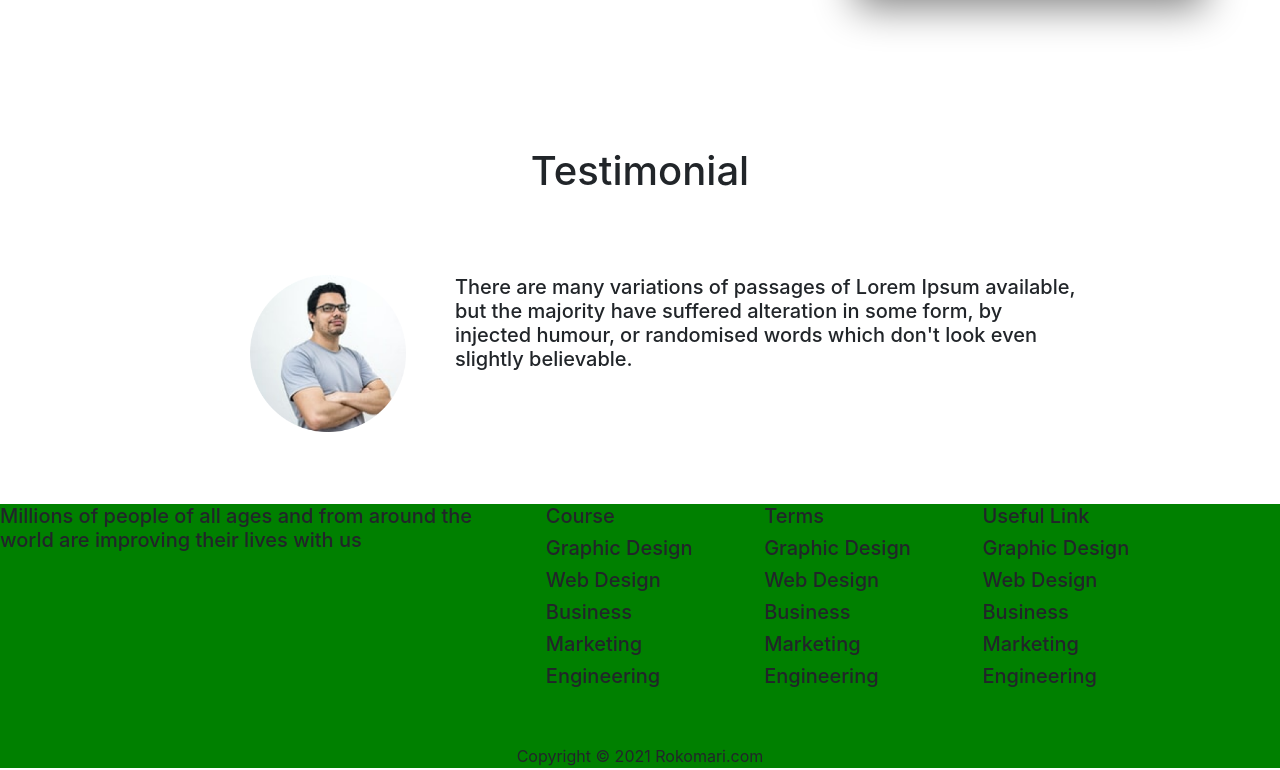
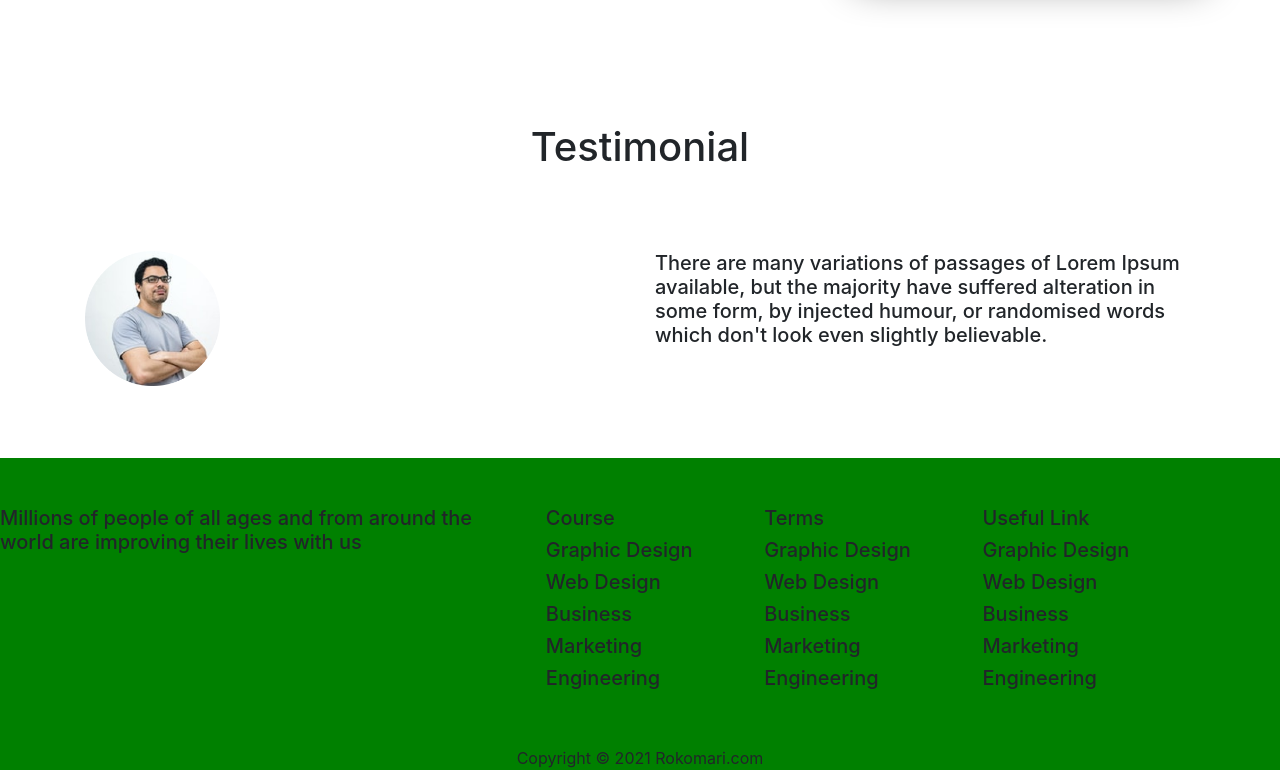
Before and after one commit to juana5/E-School, a plain HTML site: page index.html in a window 1280 px wide. Shown: the part 1531-2301 px from the top of the page. Drawn offline with nearby package versions, Linux system fonts and the light colour scheme.

Commit message:
some e school  resourch coading done

```diff
--- a/index.html
+++ b/index.html
@@ -13,7 +13,7 @@
 </head>
 <body>
 
-   <!-- first part coading start-->
+   <!-- navbar coading start-->
 
   <div class="illustraction" ></div>
     <nav class="navbar navbar-expand-lg navbar-light bg-light">
@@ -44,6 +44,11 @@
         </div>
       </nav>
 
+      <!-- navbar coading end -->
+
+
+ <!-- here illustration coading start -->
+
       <div class="row" >
           <div class="col-md-6 align">
             <h6 class="text-danger"> Are you ready to Learn?</h6>
@@ -59,10 +64,16 @@
 
       </div>
  </div>
- <!-- first part coading end -->
+
+ <!-- here illustration coading start -->
 
 
-  <div class="container" > -->
+
+
+
+   <!-- here ICON settings code start -->
+
+  <div class="container" >
     <div class="row" >
       <div class="col-md-3" >
         <div>
@@ -107,6 +118,11 @@
     </div>
   </div>
 
+  <!-- here ICON settings code end -->
+
+
+
+<!-- here card coading start -->
 
  <div class="container" >
    <b><h1>Online Courses</h1></b>
@@ -146,28 +162,37 @@
   </div>
  </div>
 
-     <div class="container" >
+ <!-- here card coading end-->
+
+
+ <!-- here testimonial step coading start -->
+
+    <div class="container">
       <b><h1>Testimonial</h1></b>
       <br>
       <br>
       <br>
-     </div>
      <div class="row" >
-       <div class="col-md-6 image-content" >
+      <div class="col-md-6 d-flex align-items-center" >
         <img class="d-block w-25" src="images/Photos/Man.png" alt="">
       </div>
-       <div class="col-md-6 second-content" >
+      <div class="col-md-6 d-flex justify-content-end" >
         <h5>There are many variations of passages of Lorem Ipsum available, but the
          majority have suffered alteration in some form, by injected humour,
         or randomised words which don't look even slightly believable.</h5>
       </div>
+     </div>
+    </div>
 
-     </div>
+    <!-- here testimonial step coading end-->
+
      <br>
      <br>
      <br>
 
       <div class="h5-content" >
+        <br>
+        <br>
         <div class="row" >
           <div class="col-md-5" >
             <h5>Millions of people of all ages and from around
@@ -209,6 +234,7 @@
 
 
 
+
     <script src="https://code.jquery.com/jquery-3.2.1.slim.min.js" integrity="sha384-KJ3o2DKtIkvYIK3UENzmM7KCkRr/rE9/Qpg6aAZGJwFDMVNA/GpGFF93hXpG5KkN" crossorigin="anonymous"></script>
     <script src="https://cdnjs.cloudflare.com/ajax/libs/popper.js/1.12.9/umd/popper.min.js" integrity="sha384-ApNbgh9B+Y1QKtv3Rn7W3mgPxhU9K/ScQsAP7hUibX39j7fakFPskvXusvfa0b4Q" crossorigin="anonymous"></script>
     <script src="https://maxcdn.bootstrapcdn.com/bootstrap/4.0.0/js/bootstrap.min.js" integrity="sha384-JZR6Spejh4U02d8jOt6vLEHfe/JQGiRRSQQxSfFWpi1MquVdAyjUar5+76PVCmYl" crossorigin="anonymous"></script>
--- a/style.css
+++ b/style.css
@@ -12,13 +12,11 @@
 }
 .learn{
     font-size: 50px;
-
 }
 .align{
     left: 75px;
     top: 50px;
     line-height: 60px;
-
 }
 h6{
     color: grey;
@@ -34,8 +32,6 @@ h6{
     border-radius: 10px;
     height: 80%;
     background-color: white;
-
-
 }
 .card{
     box-shadow: 10px 10px 40px gray;
@@ -51,12 +47,7 @@ p::before{
 h1{
     text-align: center;
 }
-.image-content{
-    left: 250px;
-}
-.second-content{
-    right: 200px;
-}
+
 footer{
     text-align: center;
 
@@ -65,6 +56,3 @@ footer{
     background-color: green;
 
 }
-h5{
-    text-decoration-color: white ;
-}
```
Also changed, not shown: 1 other file. Lines whose indentation alone changed are shown as unchanged.
